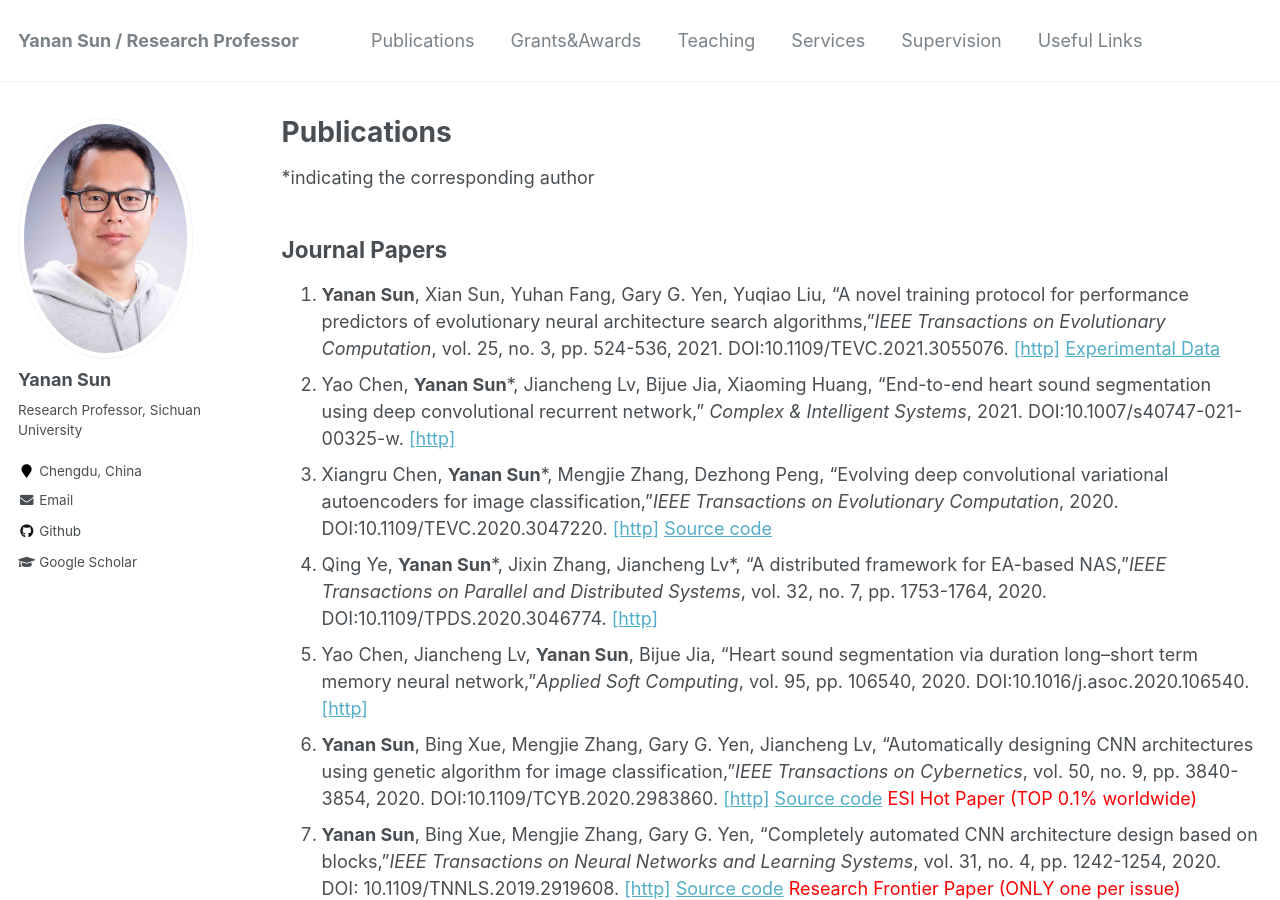
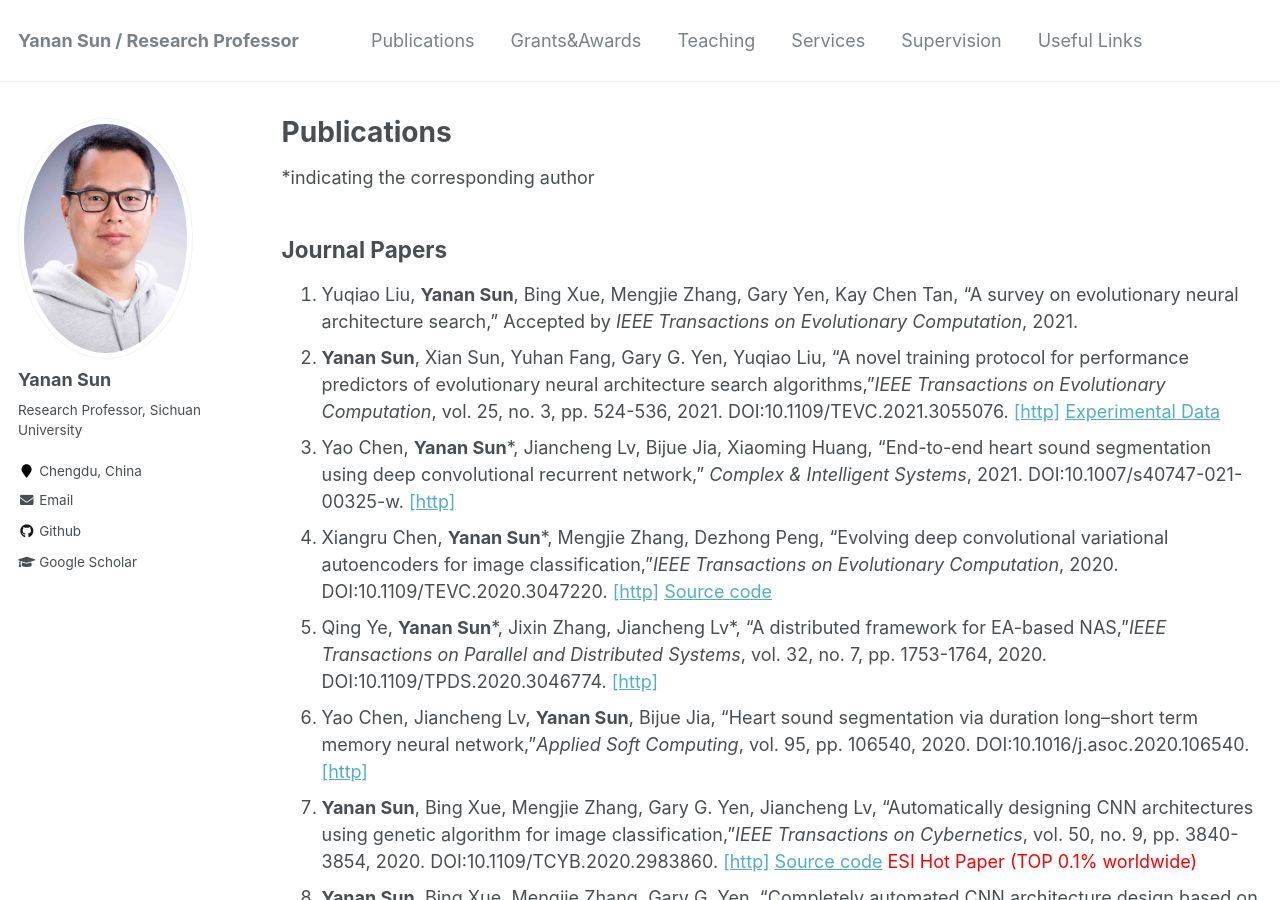
Before and after one commit to yn-sun/yn-sun.github.io, a Jekyll site: the page built from _pages/publications.md, in a window 1280 px wide and 900 px high. Built offline with Jekyll 4.4.1, drawn with Linux system fonts in a browser that asks for light colours; comment, search, counter and statistics services are not loaded.

Commit message:
Update publications.md

```diff
--- a/_pages/publications.md
+++ b/_pages/publications.md
@@ -7,24 +7,25 @@
 *indicating the corresponding author
 ## Journal Papers
 
-1. **Yanan Sun**, Xian Sun, Yuhan Fang, Gary G. Yen, Yuqiao Liu, "A novel training protocol for performance predictors of evolutionary neural architecture search algorithms,"<i>IEEE Transactions on Evolutionary Computation</i>, vol. 25, no. 3, pp. 524-536, 2021. DOI:10.1109/TEVC.2021.3055076. [[http]](https://ieeexplore.ieee.org/document/9336721) [Experimental Data](https://github.com/yn-sun/PRI)
-2. Yao Chen, **Yanan Sun***, Jiancheng Lv, Bijue Jia, Xiaoming Huang, "End-to-end heart sound segmentation using deep convolutional recurrent network," <i>Complex & Intelligent Systems</i>, 2021. DOI:10.1007/s40747-021-00325-w. [[http]](https://link.springer.com/article/10.1007/s40747-021-00325-w)
-3. Xiangru Chen, **Yanan Sun***, Mengjie Zhang, Dezhong Peng, "Evolving deep convolutional variational autoencoders for image classification,"<i>IEEE Transactions on Evolutionary Computation</i>, 2020. DOI:10.1109/TEVC.2020.3047220. [[http]](https://ieeexplore.ieee.org/document/9306892) [Source code](https://github.com/yn-sun/evovae)
-4. Qing Ye, **Yanan Sun**\*, Jixin Zhang, Jiancheng Lv\*, "A distributed framework for EA-based NAS,"<i>IEEE Transactions on Parallel and Distributed Systems</i>, vol. 32, no. 7, pp. 1753-1764, 2020. DOI:10.1109/TPDS.2020.3046774. [[http]](https://ieeexplore.ieee.org/document/9305984)
-5. Yao Chen, Jiancheng Lv, **Yanan Sun**, Bijue Jia, "Heart sound segmentation via duration long–short term memory neural network,"<i>Applied Soft Computing</i>, vol. 95, pp. 106540, 2020. DOI:10.1016/j.asoc.2020.106540. [[http]](https://www.sciencedirect.com/science/article/abs/pii/S1568494620304798)
-6. **Yanan Sun**, Bing Xue, Mengjie Zhang, Gary G. Yen, Jiancheng Lv, "Automatically designing CNN architectures using genetic algorithm for image classification,"<i>IEEE Transactions on Cybernetics</i>, vol. 50, no. 9, pp. 3840-3854, 2020. DOI:10.1109/TCYB.2020.2983860. [[http]](https://ieeexplore.ieee.org/document/9075201) [Source code](https://github.com/yn-sun/cnn-ga) <span style="color: #FF0000">ESI Hot Paper (TOP 0.1% worldwide)</span>
-7. **Yanan Sun**, Bing Xue, Mengjie Zhang, Gary G. Yen, "Completely automated CNN architecture design based on blocks,"<i>IEEE Transactions on Neural Networks and Learning Systems</i>, vol. 31, no. 4, pp. 1242-1254, 2020. DOI: 10.1109/TNNLS.2019.2919608. [[http]](https://ieeexplore.ieee.org/document/8742788/) [Source code](https://github.com/yn-sun/ea-cnn) <span style="color: #FF0000">Research Frontier Paper (ONLY one per issue)</span>
-8. **Yanan Sun**, Bing Xue, Mengjie Zhang, Gary G. Yen, "Evolving deep convolutional neural networks for image classification,"<i>IEEE Transactions on Evolutionary Computation</i>, vol. 24, no. 2, pp. 394-407, 2020. DOI: 10.1109/TEVC.2019.2916183. [[http]](https://ieeexplore.ieee.org/abstract/document/8712430) [Source code](https://github.com/yn-sun/evocnn) <span style="color: #FF0000">Highly Cited Paper (TOP 1% worldwide)</span>&nbsp;and also &nbsp;<span style="color: #FF0000">Research Frontier Paper (ONLY one per issue)</span>
-9. **Yanan Sun**, Handing Wang, Bing Xue, Yaochu Jin, Gary G. Yen, Mengjie Zhang, "Surrogate-assisted evolutionary deep learning using an end-to-end random forest-based performance predictor,"<i>IEEE Transactions on Evolutionary Computation</i>, vol. 24, no. 2, pp. 350-364, 2020. DOI:10.1109/TEVC.2019.2924461. [[http]](https://ieeexplore.ieee.org/document/8744404) [Source code](https://github.com/yn-sun/e2epp)
-10. **Yanan Sun**, Bing Xue, Mengjie Zhang, Gary G. Yen， "A new two-stage evolutionary algorithm for many-objective optimization,"<i>IEEE Transactions on Evolutionary Computation</i>, vol. 23, no. 5, pp. 748-761, 2019. DOI: 10.1109/TEVC.2018.2882166. [[http]](https://ieeexplore.ieee.org/document/8540041/) The [source code](https://github.com/BIMK/PlatEMO/tree/master/PlatEMO/Algorithms/MaOEA-IT) has been integrated into the PlatEMO.
-11. Harith Al-Sahaf, Ying Bi, Qi Chen, Yi Mei, **Yanan Sun**, Binh Tran, Bing Xue, Mengjie Zhang (Alphabetical Order), "A survey on evolutionary machine learning,"<i>Journal of the Royal Society of New Zealand</i>, vol. 49, no. 2, pp. 205-228, 2019. DOI: 10.1080/03036758.2019.1609052. [[http]](https://www.tandfonline.com/doi/abs/10.1080/03036758.2019.1609052)
-12. **Yanan Sun**, Bing Xue, Mengjie Zhang, Gary G. Yen, "A particle swarm optimization-based flexible convolutional auto-encoder for image classification,"<i>IEEE Transactions on Neural Networks and Learning Systems</i>, vol. 30, no. 8, pp. 2295-2309, 2019. DOI: 10.1109/TNNLS.2018.2881143. [[http]](https://ieeexplore.ieee.org/document/8571181/) [Source code](https://github.com/yn-sun/evocae)
-13. **Yanan Sun**, Gary G. Yen, Zhang Yi, "IGD indicator-based evolutionary algorithm for many-objective optimization problems,"<i>IEEE Transactions on Evolutionary Computation</i>, vol. 23, no. 2, pp.173-187, 2019. DOI: 10.1109/TEVC.2018.2791283. [[http]](https://ieeexplore.ieee.org/document/8249827/) The [source code](https://github.com/BIMK/PlatEMO/tree/master/PlatEMO/Algorithms/MaOEA-IGD) has been integrated into the PlatEMO. <span style="color: #FF0000">Highly Cited Paper (TOP 1% worldwide)</span>&nbsp;and also&nbsp;<span style="color: #FF0000">ESI Hot Paper (TOP 0.1% worldwide)</span>
-14. **Yanan Sun**, Gary G. Yen, Zhang Yi, "Evolving unsupervised deep neural networks for learning meaningful representations,"<i>IEEE Transactions on Evolutionary Computation</i>, vol. 23, no. 1, pp. 89-103, 2019. DOI: 10.1109/TEVC.2018.2808689. [[http]](https://ieeexplore.ieee.org/document/8300639/) [Source code](https://github.com/yn-sun/eudnn)
-15. **Yanan Sun**, Gary G. Yen, Zhang Yi, "Improved regularity model-based EDA for many-objective optimization,"<i>IEEE Transactions on Evolutionary Computation</i>, vol. 22, no. 5, pp. 662-678, 2018. DOI: 10.1109/TEVC.2018.2794319. [[http]](https://www.sciencedirect.com/science/article/pii/S0950705117303015)
-16. **Yanan Sun**, Gary G. Yen, Zhang Yi, "Reference line-based estimation of distribution algorithm for many-objective optimization,"<i>Knowledge-Based Systems</i>, vol. 132, pp. 129-143, 2017. DOI: 10.1016/J.KNOSYS.2017.06.021. [[http]](https://www.sciencedirect.com/science/article/pii/S0950705117303015)
-17. **Yanan Sun**, Hua Mao, Yongsheng Sang, Zhang Yi, "Explicit guiding auto-encoders for learning meaningful representation,"<i>Neural Computing and Applications</i>, vol. 28, no. 3, pp. 429-436, 2017. DOI: 10.1007/S00521-015-2082-X. [[http]](https://link.springer.com/article/10.1007%2Fs00521-015-2082-x)
-18. **Yanan Sun**, Hua Mao, Quan Guo, Zhang Yi, "Learning a good representation with unsymmetrical auto-encoder,"<i>Neural Computing and Applications</i>, vol. 27, no. 5, pp. 1361-1367, 2016. DOI: 10.1007/S00521-015-1939-3. [[http]](https://link.springer.com/article/10.1007/s00521-015-1939-3)
+1. Yuqiao Liu, **Yanan Sun**, Bing Xue, Mengjie Zhang, Gary Yen, Kay Chen Tan, "A survey on evolutionary neural architecture search," Accepted by <i>IEEE Transactions on Evolutionary Computation</i>, 2021.
+2. **Yanan Sun**, Xian Sun, Yuhan Fang, Gary G. Yen, Yuqiao Liu, "A novel training protocol for performance predictors of evolutionary neural architecture search algorithms,"<i>IEEE Transactions on Evolutionary Computation</i>, vol. 25, no. 3, pp. 524-536, 2021. DOI:10.1109/TEVC.2021.3055076. [[http]](https://ieeexplore.ieee.org/document/9336721) [Experimental Data](https://github.com/yn-sun/PRI)
+3. Yao Chen, **Yanan Sun***, Jiancheng Lv, Bijue Jia, Xiaoming Huang, "End-to-end heart sound segmentation using deep convolutional recurrent network," <i>Complex & Intelligent Systems</i>, 2021. DOI:10.1007/s40747-021-00325-w. [[http]](https://link.springer.com/article/10.1007/s40747-021-00325-w)
+4. Xiangru Chen, **Yanan Sun***, Mengjie Zhang, Dezhong Peng, "Evolving deep convolutional variational autoencoders for image classification,"<i>IEEE Transactions on Evolutionary Computation</i>, 2020. DOI:10.1109/TEVC.2020.3047220. [[http]](https://ieeexplore.ieee.org/document/9306892) [Source code](https://github.com/yn-sun/evovae)
+5. Qing Ye, **Yanan Sun**\*, Jixin Zhang, Jiancheng Lv\*, "A distributed framework for EA-based NAS,"<i>IEEE Transactions on Parallel and Distributed Systems</i>, vol. 32, no. 7, pp. 1753-1764, 2020. DOI:10.1109/TPDS.2020.3046774. [[http]](https://ieeexplore.ieee.org/document/9305984)
+6. Yao Chen, Jiancheng Lv, **Yanan Sun**, Bijue Jia, "Heart sound segmentation via duration long–short term memory neural network,"<i>Applied Soft Computing</i>, vol. 95, pp. 106540, 2020. DOI:10.1016/j.asoc.2020.106540. [[http]](https://www.sciencedirect.com/science/article/abs/pii/S1568494620304798)
+7. **Yanan Sun**, Bing Xue, Mengjie Zhang, Gary G. Yen, Jiancheng Lv, "Automatically designing CNN architectures using genetic algorithm for image classification,"<i>IEEE Transactions on Cybernetics</i>, vol. 50, no. 9, pp. 3840-3854, 2020. DOI:10.1109/TCYB.2020.2983860. [[http]](https://ieeexplore.ieee.org/document/9075201) [Source code](https://github.com/yn-sun/cnn-ga) <span style="color: #FF0000">ESI Hot Paper (TOP 0.1% worldwide)</span>
+8. **Yanan Sun**, Bing Xue, Mengjie Zhang, Gary G. Yen, "Completely automated CNN architecture design based on blocks,"<i>IEEE Transactions on Neural Networks and Learning Systems</i>, vol. 31, no. 4, pp. 1242-1254, 2020. DOI: 10.1109/TNNLS.2019.2919608. [[http]](https://ieeexplore.ieee.org/document/8742788/) [Source code](https://github.com/yn-sun/ea-cnn) <span style="color: #FF0000">Research Frontier Paper (ONLY one per issue)</span>
+9. **Yanan Sun**, Bing Xue, Mengjie Zhang, Gary G. Yen, "Evolving deep convolutional neural networks for image classification,"<i>IEEE Transactions on Evolutionary Computation</i>, vol. 24, no. 2, pp. 394-407, 2020. DOI: 10.1109/TEVC.2019.2916183. [[http]](https://ieeexplore.ieee.org/abstract/document/8712430) [Source code](https://github.com/yn-sun/evocnn) <span style="color: #FF0000">Highly Cited Paper (TOP 1% worldwide)</span>&nbsp;and also &nbsp;<span style="color: #FF0000">Research Frontier Paper (ONLY one per issue)</span>
+10. **Yanan Sun**, Handing Wang, Bing Xue, Yaochu Jin, Gary G. Yen, Mengjie Zhang, "Surrogate-assisted evolutionary deep learning using an end-to-end random forest-based performance predictor,"<i>IEEE Transactions on Evolutionary Computation</i>, vol. 24, no. 2, pp. 350-364, 2020. DOI:10.1109/TEVC.2019.2924461. [[http]](https://ieeexplore.ieee.org/document/8744404) [Source code](https://github.com/yn-sun/e2epp)
+11. **Yanan Sun**, Bing Xue, Mengjie Zhang, Gary G. Yen， "A new two-stage evolutionary algorithm for many-objective optimization,"<i>IEEE Transactions on Evolutionary Computation</i>, vol. 23, no. 5, pp. 748-761, 2019. DOI: 10.1109/TEVC.2018.2882166. [[http]](https://ieeexplore.ieee.org/document/8540041/) The [source code](https://github.com/BIMK/PlatEMO/tree/master/PlatEMO/Algorithms/MaOEA-IT) has been integrated into the PlatEMO.
+12. Harith Al-Sahaf, Ying Bi, Qi Chen, Yi Mei, **Yanan Sun**, Binh Tran, Bing Xue, Mengjie Zhang (Alphabetical Order), "A survey on evolutionary machine learning,"<i>Journal of the Royal Society of New Zealand</i>, vol. 49, no. 2, pp. 205-228, 2019. DOI: 10.1080/03036758.2019.1609052. [[http]](https://www.tandfonline.com/doi/abs/10.1080/03036758.2019.1609052)
+13. **Yanan Sun**, Bing Xue, Mengjie Zhang, Gary G. Yen, "A particle swarm optimization-based flexible convolutional auto-encoder for image classification,"<i>IEEE Transactions on Neural Networks and Learning Systems</i>, vol. 30, no. 8, pp. 2295-2309, 2019. DOI: 10.1109/TNNLS.2018.2881143. [[http]](https://ieeexplore.ieee.org/document/8571181/) [Source code](https://github.com/yn-sun/evocae)
+14. **Yanan Sun**, Gary G. Yen, Zhang Yi, "IGD indicator-based evolutionary algorithm for many-objective optimization problems,"<i>IEEE Transactions on Evolutionary Computation</i>, vol. 23, no. 2, pp.173-187, 2019. DOI: 10.1109/TEVC.2018.2791283. [[http]](https://ieeexplore.ieee.org/document/8249827/) The [source code](https://github.com/BIMK/PlatEMO/tree/master/PlatEMO/Algorithms/MaOEA-IGD) has been integrated into the PlatEMO. <span style="color: #FF0000">Highly Cited Paper (TOP 1% worldwide)</span>&nbsp;and also&nbsp;<span style="color: #FF0000">ESI Hot Paper (TOP 0.1% worldwide)</span>
+15. **Yanan Sun**, Gary G. Yen, Zhang Yi, "Evolving unsupervised deep neural networks for learning meaningful representations,"<i>IEEE Transactions on Evolutionary Computation</i>, vol. 23, no. 1, pp. 89-103, 2019. DOI: 10.1109/TEVC.2018.2808689. [[http]](https://ieeexplore.ieee.org/document/8300639/) [Source code](https://github.com/yn-sun/eudnn)
+16. **Yanan Sun**, Gary G. Yen, Zhang Yi, "Improved regularity model-based EDA for many-objective optimization,"<i>IEEE Transactions on Evolutionary Computation</i>, vol. 22, no. 5, pp. 662-678, 2018. DOI: 10.1109/TEVC.2018.2794319. [[http]](https://www.sciencedirect.com/science/article/pii/S0950705117303015)
+17. **Yanan Sun**, Gary G. Yen, Zhang Yi, "Reference line-based estimation of distribution algorithm for many-objective optimization,"<i>Knowledge-Based Systems</i>, vol. 132, pp. 129-143, 2017. DOI: 10.1016/J.KNOSYS.2017.06.021. [[http]](https://www.sciencedirect.com/science/article/pii/S0950705117303015)
+18. **Yanan Sun**, Hua Mao, Yongsheng Sang, Zhang Yi, "Explicit guiding auto-encoders for learning meaningful representation,"<i>Neural Computing and Applications</i>, vol. 28, no. 3, pp. 429-436, 2017. DOI: 10.1007/S00521-015-2082-X. [[http]](https://link.springer.com/article/10.1007%2Fs00521-015-2082-x)
+19. **Yanan Sun**, Hua Mao, Quan Guo, Zhang Yi, "Learning a good representation with unsymmetrical auto-encoder,"<i>Neural Computing and Applications</i>, vol. 27, no. 5, pp. 1361-1367, 2016. DOI: 10.1007/S00521-015-1939-3. [[http]](https://link.springer.com/article/10.1007/s00521-015-1939-3)
 
 
 
```
